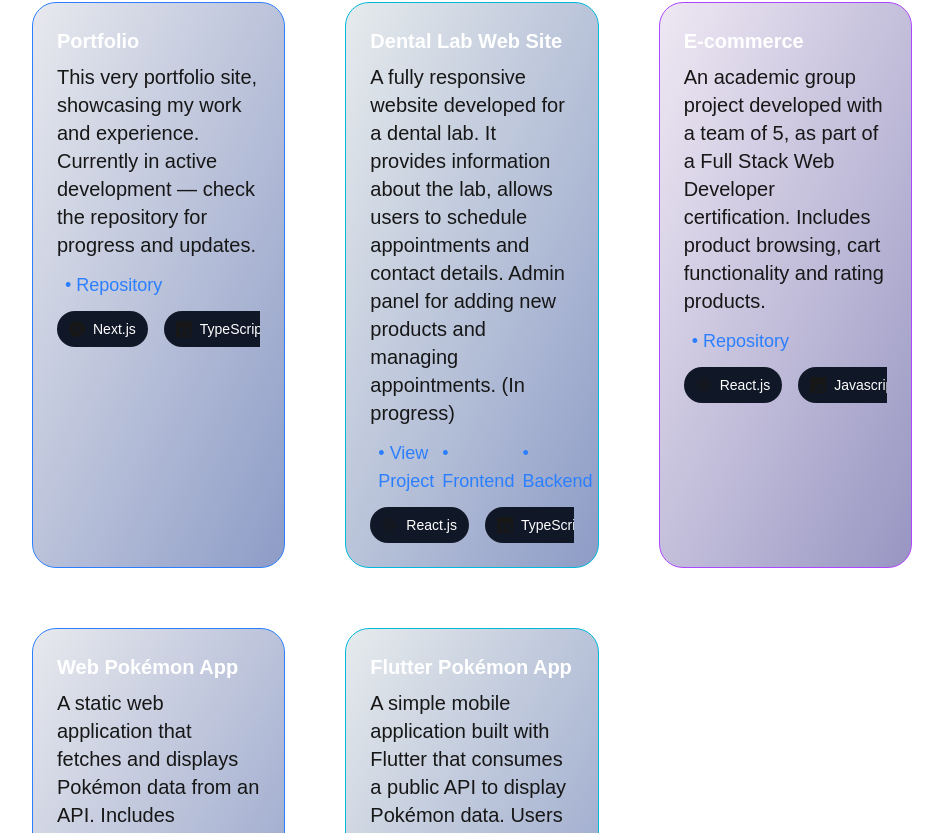
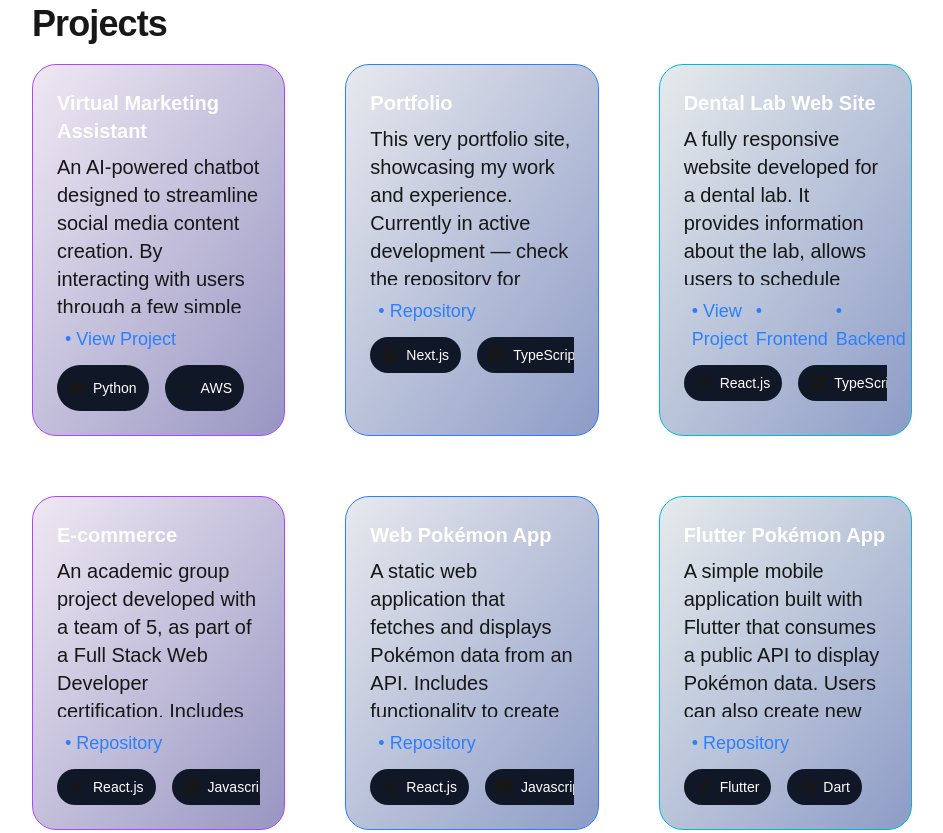
Before and after one commit to HaroldR23/my-portfolio, a Next.js app: page / in a window 1280 px wide. Shown: the part 907-1740 px from the top of the page, without its empty margins (168-1111 px from the left). Built offline with nearby package versions, Linux system fonts and the light colour scheme.

Commit message:
refactor: add new project data. Custom project description

```diff
--- a/src/app/components/ProjectCard/ProjectCard.tsx
+++ b/src/app/components/ProjectCard/ProjectCard.tsx
@@ -52,8 +52,8 @@ const ProjectCard = ({
 
 
       <div className={PROJECTS_TECHNOLOGIES_CONTAINER}>
-        {technologies.map((techName, index) => (
-          <div key={index} className={TECHNOLOGY_ITEM}>
+        {technologies.map((techName: string) => (
+          <div key={techName} className={TECHNOLOGY_ITEM}>
             <TechnologieIcon techName={techName} />
             <span className={TECHNOLOGY_NAME}>{techName}</span>
           </div>
--- a/src/app/components/TechnologieIcon/TechnologieIcon.tsx
+++ b/src/app/components/TechnologieIcon/TechnologieIcon.tsx
@@ -1,10 +1,11 @@
-import { JSX } from "react";
+import { ReactElement } from "react";
 import {
   SiAmazondynamodb,
   SiAmazonwebservices,
   SiAntdesign,
   SiCss3,
   SiDart,
+  SiDocker,
   SiExpress,
   SiFastapi,
   SiFlutter,
@@ -26,11 +27,12 @@ import {
   SiVite
 } from "react-icons/si";
 import { TechnologieIconProps } from "./TechnologieIconProps";
+import Image from "next/image";
 
 
 
 const TechnologieIcon = ({ techName }: TechnologieIconProps) => {
-  const icons: Record<string, JSX.Element> = {
+  const icons: Record<string, ReactElement> = {
     javascript: <SiJavascript />,
     typescript: <SiTypescript />,
     python: <SiPython />,
@@ -55,11 +57,21 @@ const TechnologieIcon = ({ techName }: TechnologieIconProps) => {
     vite: <SiVite />,
     pytest: <SiPytest />,
     vercel: <SiVercel />,
+    docker: <SiDocker />,
+    pinecone:
+    <Image
+      src="/pinecone.png"
+      className="bg-white rounded-full"
+      alt="Pinecone Logo"
+      width={30}
+      height={30}
+    />,
+    stabilityai: <Image src="/stabilityai.png" alt="Stability AI Logo" width={30} height={30} />,
   };
 
-  const techNameLower = techName.toLocaleLowerCase().replace(/[ ,.]/g, "");;
+  const techNameLower = techName.toLocaleLowerCase().replace(/[ ,.]/g, "");
   return (
-    <div className="flex items-center justify-center rounded-full">
+    <div>
       {icons[techNameLower] || <SiJavascript />}
     </div>
   )
--- a/src/app/constants/data.ts
+++ b/src/app/constants/data.ts
@@ -14,6 +14,26 @@ export const CV_BUTTON_TEXT_ENG = "Download CV";
 export const CV_DOWNLOAD_URL_ENG = "/Harold_Rodriguez_CV_eng.pdf";
 export const CV_DOWNLOAD_NAME_ENG = "Harold_Rodriguez_CV.pdf";
 export const PROJECTS_LIST: Project[] = [
+  {
+    id: 6,
+    name: "Virtual Marketing Assistant",
+    description: "An AI-powered chatbot designed to streamline social media content creation. By interacting with users through a few simple questions, it automatically generates personalized posts ready to publish on platforms like Instagram, X (Twitter), Facebook, and LinkedIn. Its standout feature is a Retrieval-Augmented Generation (RAG) system, which lets users upload documents that the assistant uses as contextual knowledge—ensuring the content it generates aligns perfectly with the user’s brand or campaign goals. I helped build this tool while working at a company, focusing on AI integration, context-aware content generation, and delivering a seamless user experience for marketers.",
+    technologies: [
+      "Python",
+      "AWS",
+      "OpenAI API",
+      "Docker",
+      "React.js",
+      "Tailwind CSS",
+      "Pinecone",
+      "Stability AI",
+      "Javascript",
+      "HTML",
+      "CSS",
+    ],
+    github: [],
+    url: "https://campaignsplanet.com/"
+  },
   {
     id: 1,
     name: "Portfolio",
@@ -90,7 +110,6 @@ export const PROJECTS_LIST: Project[] = [
     ],
     github: [{url: "https://github.com/HaroldR23/pokemon-flutter", repository: "Monorepo"}],
   },
-
 ]
 
 export const NOTES: Note[] = [
@@ -116,4 +135,9 @@ export const TECHNOLOGIES_LIST: string[] = [
   "Dynamodb",
   "Flutter",
   "OpenAI API",
+  "Tailwind CSS",
+  "Sass",
+  "Docker",
+  "Stability AI",
+  "Pinecone",
 ];
--- a/src/app/constants/styles/projectsSectionStyles.ts
+++ b/src/app/constants/styles/projectsSectionStyles.ts
@@ -10,14 +10,17 @@ export const PROJECTS_LIST_CONTAINER = `
   grid grid-cols-1 md:grid-cols-2 lg:grid-cols-3 gap-15
 `;
 export const PROJECT_NAME = "text-base md:text-lg lg:text-xl font-bold text-white mb-2";
-export const PROJECT_DESCRIPTION = "text-base md:text-lg lg:text-xl";
+export const PROJECT_DESCRIPTION = `
+  overflow-y-auto max-h-40
+  text-base md:text-lg lg:text-xl
+`;
 export const PROJECTS_TECHNOLOGIES_CONTAINER =`
-  flex gap-1 md:gap-4 lg:gap-4 mt-3
+  grid grid-flow-col auto-cols-max gap-1 md:gap-4 lg:gap-4 mt-3
   overflow-x-auto whitespace-nowrap
 `;
 export const TECHNOLOGY_ITEM = `
 	flex items-center bg-gray-900
-	backdrop-blur-sm px-2 px-3 py-2 rounded-full
+	backdrop-blur-sm px-3 py-2 rounded-full
 `;
 export const TECHNOLOGY_NAME = `
 	text-sm text-white
```
Also changed, not shown: public/pinecone.png (added), public/stabilityai.png (added).
